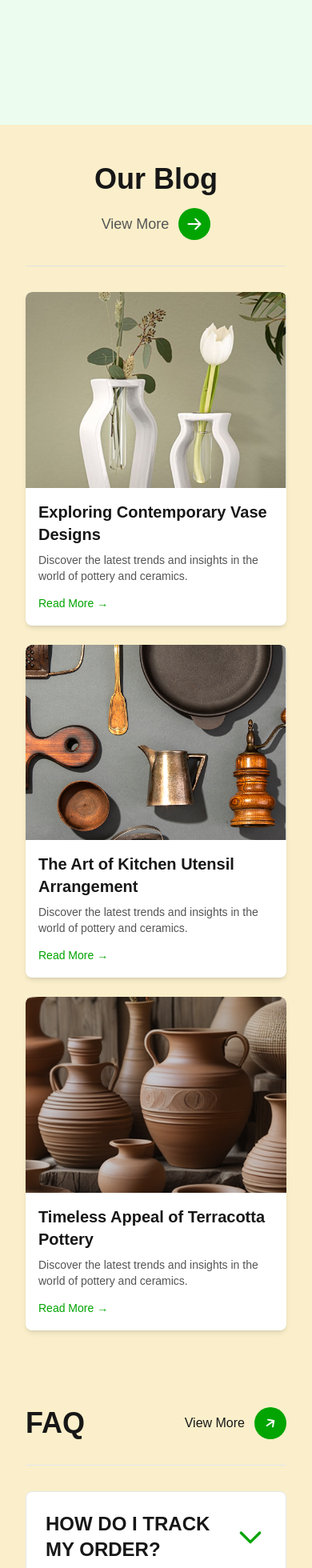
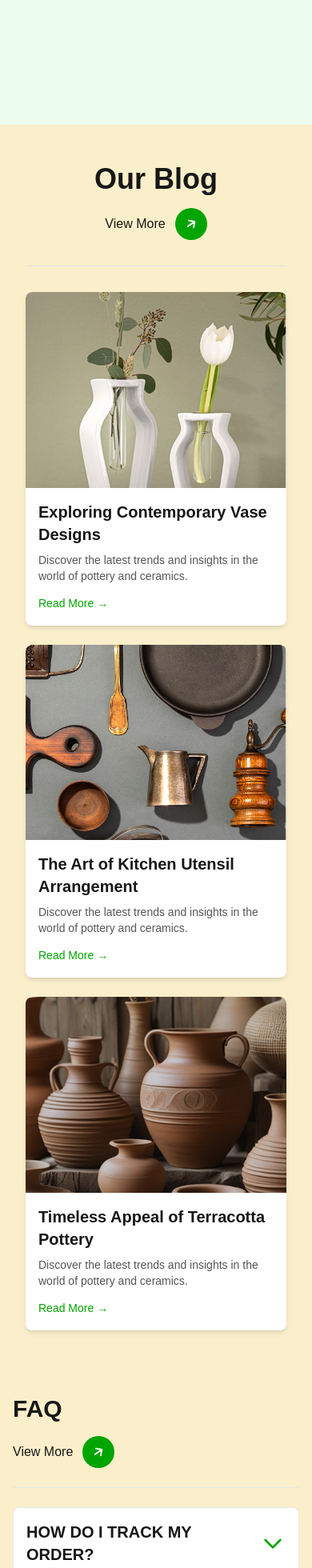
Before and after one commit to M0hammedHaris/mud_potter, a Next.js app: page / in a window 390 px wide. Shown: the part 7751-9711 px from the top of the page at 80% size. Built offline with nearby package versions, Linux system fonts and the light colour scheme.

Commit message:
feat: enhance FAQ and OurBlog components with improved styling and new ViewMoreButton

```diff
--- a/src/components/faq.tsx
+++ b/src/components/faq.tsx
@@ -14,7 +14,7 @@ interface FAQItemProps {
 
 const FAQItemComponent: React.FC<FAQItemProps> = ({ id, question, answer, isOpen, toggleItem }) => {
   return (
-    <div className="rounded-lg border border-border bg-white" data-testid={`faq-item-${id}`}>
+    <div className="rounded-lg border border-border bg-white w-full overflow-hidden" data-testid={`faq-item-${id}`}>
       <h2>
         <button
           type="button"
@@ -22,12 +22,12 @@ const FAQItemComponent: React.FC<FAQItemProps> = ({ id, question, answer, isOpen
           aria-expanded={isOpen}
           aria-controls={`faq-answer-${id}`}
           data-testid={`faq-question-${id}`}
-          className="flex items-center justify-between w-full p-6 text-left focus:outline-none focus-visible:ring-2 focus-visible:ring-primary focus-visible:ring-offset-2 focus-visible:ring-offset-background transition-colors hover:bg-muted/30"
+          className="flex items-center justify-between w-full p-4 sm:p-6 text-left focus:outline-none focus-visible:ring-2 focus-visible:ring-primary focus-visible:ring-offset-2 focus-visible:ring-offset-background transition-colors hover:bg-muted/30"
         >
-          <span className="text-2xl md:text-3xl font-semibold text-foreground">{question}</span>
-          <span className="ml-6 flex-shrink-0">
+          <span className="text-xl sm:text-2xl md:text-3xl font-semibold text-foreground pr-2 break-words">{question}</span>
+          <span className="ml-2 sm:ml-6 flex-shrink-0">
             <svg
-              className={`w-10 h-10 md:w-12 md:h-12 transform transition-transform duration-300 ease-in-out ${
+              className={`w-8 h-8 sm:w-10 sm:h-10 md:w-12 md:h-12 transform transition-transform duration-300 ease-in-out ${
                 isOpen ? "rotate-180" : "rotate-0"
               } text-primary`}
               xmlns="http://www.w3.org/2000/svg"
@@ -49,8 +49,8 @@ const FAQItemComponent: React.FC<FAQItemProps> = ({ id, question, answer, isOpen
         }`}
         data-testid={`faq-answer-${id}`}
       >
-        <div className="p-6 pt-0 pb-8">
-          <p className="text-xl md:text-2xl text-muted-foreground">{answer}</p>
+        <div className="p-4 sm:p-6 pt-0 pb-6 sm:pb-8">
+          <p className="text-lg sm:text-xl md:text-2xl text-muted-foreground break-words">{answer}</p>
         </div>
       </div>
     </div>
@@ -84,6 +84,7 @@ export function FAQ() {
   const [openItems, setOpenItems] = useState<Record<string, boolean>>({});
   const [isVisible, setIsVisible] = useState(false);
   const sectionRef = useRef<HTMLElement>(null);
+  const itemsContainerRef = useRef<HTMLDivElement | null>(null);
 
   useEffect(() => {
     const observer = new IntersectionObserver(
@@ -113,13 +114,13 @@ export function FAQ() {
   return (
     <section
       ref={sectionRef}
-      className="py-12 md:py-16 lg:py-20 px-8"
+      className="py-8 sm:py-12 md:py-16 lg:py-20 px-4 sm:px-8 overflow-hidden"
       data-testid="faq-section"
     >
       <div className="container mx-auto max-w-full">
-        <div className="flex flex-row justify-between items-start mb-8 md:mb-12">
+        <div className="flex flex-col sm:flex-row justify-between items-start gap-4 sm:items-center mb-6 sm:mb-8 md:mb-12">
           <h2 className={cn(
-            "text-4xl sm:text-5xl lg:text-6xl font-bold text-foreground",
+            "text-3xl sm:text-4xl lg:text-6xl font-bold text-foreground",
             isVisible ? "animate-fade-in-left" : "opacity-0"
           )}>
             FAQ
@@ -131,14 +132,17 @@ export function FAQ() {
             className={cn(isVisible ? "animate-fade-in-right" : "opacity-0")}
           />
         </div>
-        <hr className={cn("border-t border-border mb-8 md:mb-12", isVisible ? "animate-fade-in" : "opacity-0")} />
-        <div className="space-y-8">
+        <hr className={cn("border-t border-border mb-6 sm:mb-8 md:mb-12", isVisible ? "animate-fade-in delay-200" : "opacity-0")} />
+        <div
+          ref={itemsContainerRef}
+          className="space-y-4 sm:space-y-8"
+        >
           {faqData.map((item, index) => (
             <div
               key={item.id}
               className={cn(
                 isVisible ? "animate-fade-in" : "opacity-0",
-                `delay-${index * 100}`
+                `delay-${(index + 2) * 100}`
               )}
             >
               <FAQItemComponent
--- a/src/components/our-blog.tsx
+++ b/src/components/our-blog.tsx
@@ -3,6 +3,7 @@
 import { useState, useEffect, useRef } from "react";
 import Image from "next/image";
 import Link from "next/link";
+import { ViewMoreButton } from "./ui/view-more-button";
 
 // Define the structure for a blog post item
 interface BlogPost {
@@ -79,31 +80,7 @@ export function OurBlog() {
           <h2 className="text-4xl sm:text-5xl md:text-6xl font-bold text-[var(--foreground)] mb-4 sm:mb-0">
             Our Blog
           </h2>
-          <Link href="/blog" passHref>
-            <button
-              aria-label="View More Blog Posts"
-              className="flex items-center text-lg sm:text-xl md:text-2xl text-[var(--muted-foreground)] hover:text-[var(--primary)] transition-colors group"
-            >
-              View More
-              <span className="ml-3 flex items-center justify-center w-10 h-10 sm:w-12 sm:h-12 md:w-14 md:h-14 rounded-full bg-[var(--primary)] text-[var(--white)] group-hover:opacity-90 transition-opacity">
-                <svg
-                  xmlns="http://www.w3.org/2000/svg"
-                  fill="none"
-                  viewBox="0 0 24 24"
-                  strokeWidth={2.5}
-                  stroke="currentColor"
-                  className="w-5 h-5 sm:w-6 sm:h-6 transform transition-transform group-hover:translate-x-1"
-                  aria-hidden="true"
-                >
-                  <path
-                    strokeLinecap="round"
-                    strokeLinejoin="round"
-                    d="M13.5 4.5 21 12m0 0-7.5 7.5M21 12H3"
-                  />
-                </svg>
-              </span>
-            </button>
-          </Link>
+          <ViewMoreButton href="/blog" />
         </div>
 
         {/* Separator Line */}
```
